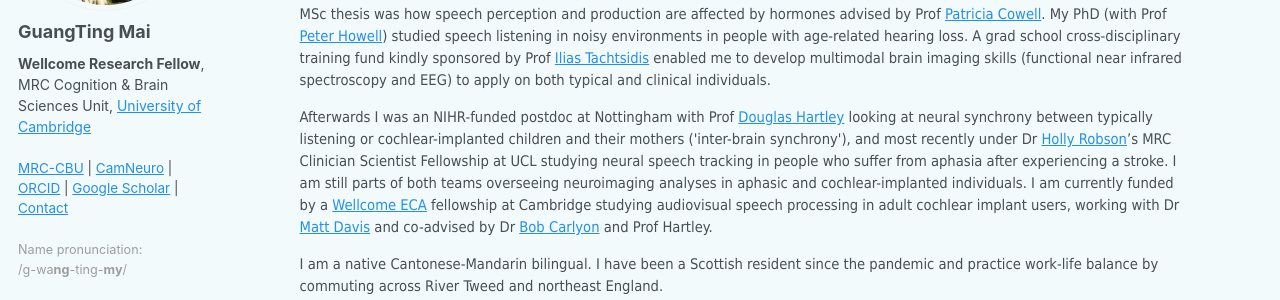
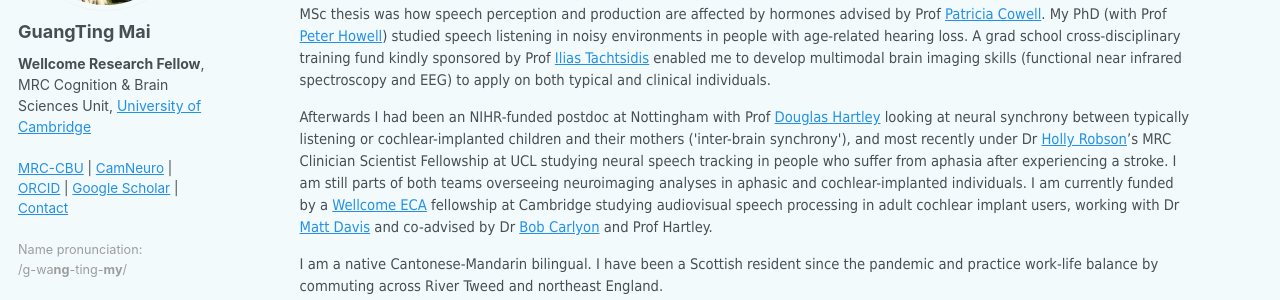
Before and after one commit to guangtingmai/guangtingmai.github.io, a Jekyll site: the page built from _pages/bio.html, in a window 1280 px wide and 1146 px high, cut to the strip 0-943 px from the top of the window. Shown: the part 263-563 px from the top of the strip. Built offline with Jekyll 4.4.1, drawn with Linux system fonts in a browser that asks for light colours.

Commit message:
Update bio.html

```diff
--- a/_pages/bio.html
+++ b/_pages/bio.html
@@ -15,7 +15,7 @@
   <a href="https://profiles.ucl.ac.uk/2817-peter-howell/">Peter Howell</a>) studied speech listening in noisy environments in people with age-related hearing loss.
   A grad school cross-disciplinary training fund kindly sponsored by Prof <a href="https://profiles.ucl.ac.uk/2168-ilias-tachtsidis">Ilias Tachtsidis</a> enabled me
   to develop multimodal brain imaging skills (functional near infrared spectroscopy and EEG) to apply on both typical and clinical individuals.</p>
-<p span style="font-size: 11pt;font-family: Tahoma;line-height: 1.5;display: block;margin-bottom: 0.2vh">Afterwards I was an NIHR-funded postdoc at
+<p span style="font-size: 11pt;font-family: Tahoma;line-height: 1.5;display: block;margin-bottom: 0.2vh">Afterwards I had been an NIHR-funded postdoc at
   Nottingham with Prof <a href="https://www.nottingham.ac.uk/medicine/people/douglas.hartley">Douglas Hartley</a> looking at neural synchrony between typically listening
   or cochlear-implanted children and their mothers ('inter-brain synchrony'), and most recently under Dr <a href="https://profiles.ucl.ac.uk/82001-holly-robson">Holly Robson</a>’s
   MRC Clinician Scientist Fellowship at UCL studying neural speech tracking in people who suffer from aphasia after experiencing a stroke. I am still parts of both teams
```
